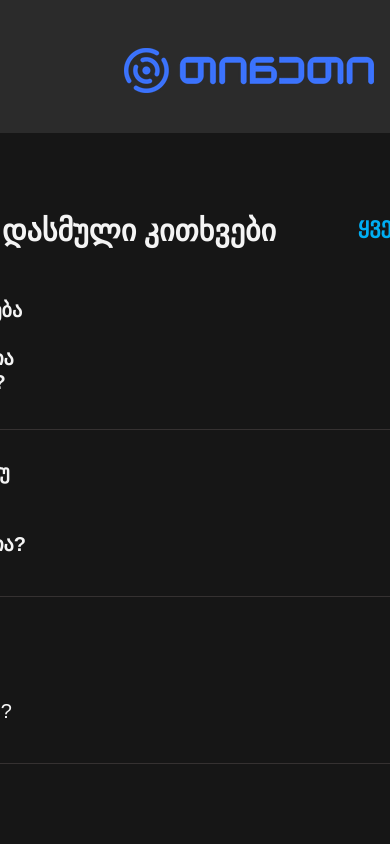
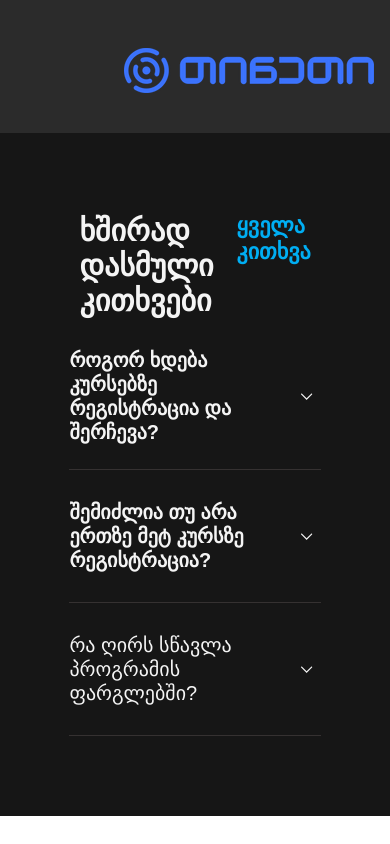
Before and after one commit to KoRnaholic/TBC-x-USAID, a plain HTML site: page index.html in a window 390 px wide. Shown: the part 4618-5462 px from the top of the page. After the commit the page ends 5434 px from the top, so only its background shows below. Drawn offline with Linux system fonts and the light colour scheme.

Commit message:
addes some css styles to accordion

```diff
--- a/src/styles/styles.css
+++ b/src/styles/styles.css
@@ -296,7 +296,7 @@ justify-content: center;
     cursor: pointer;
     display: flex;
     justify-content: space-between;
-    gap: 450px;
+    /* gap: 450px; */
     padding-bottom: 25px;
         font-family: Arial, Helvetica, sans-serif;
 
@@ -492,7 +492,24 @@ justify-content: center;
 }
 
 @media (max-width: 950px){
-    .grid-container {
+/* accordion section */
+.hidden-box {
+    padding: 0px 30px;
+}
+.hidden-box-2 {
+    padding: 0px 50px;
+}
+.hidden-box-3 {
+    padding: 0px 50px;
+}
+.faq-box{
+    padding: 0 100px;
+}
+.faq-link{
+    padding: 0px 10px;
+}
+
+ .grid-container {
   display: grid;
   grid-template-columns: repeat(2, 1fr);
   grid-gap: 40px;
```
